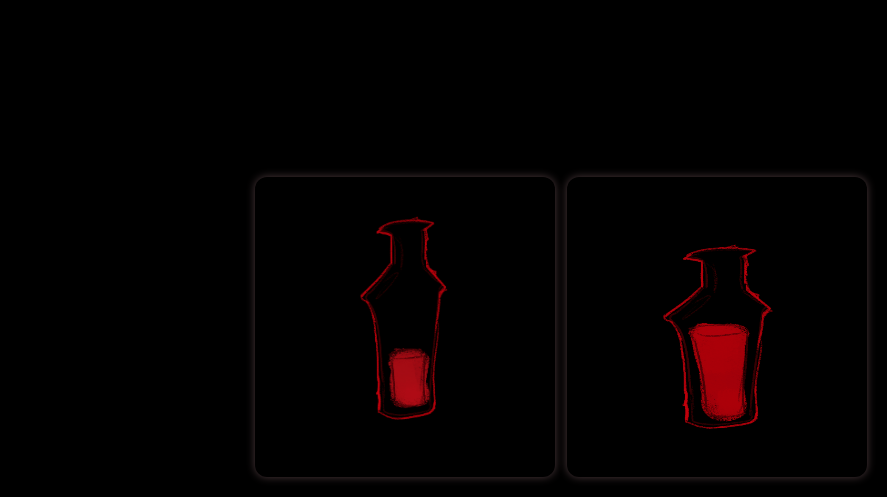
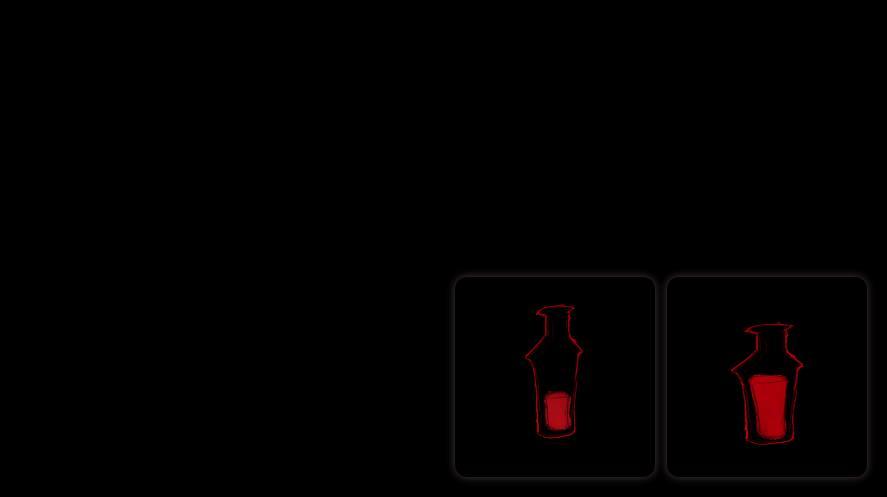
Before and after one commit to sleepy-eyeball/coffin_bat-art, a plain HTML site: page index.html in a window 1280 px wide. Shown: the part 303-800 px from the top of the page, without its empty margins (393-1280 px from the left). Drawn offline with Linux system fonts and the light colour scheme.

Commit message:
Update index.html

```diff
--- a/index.html
+++ b/index.html
@@ -26,8 +26,8 @@ z-index: 10;
 }
 
 .controls img {
-width: 300px; /* Changed from 50px */
-height: 300px; /* Changed from 50px */
+width: 200px; /* Changed from 50px */
+height: 200px; /* Changed from 50px */
 cursor: pointer;
 border-radius: 12px;
 transition: transform 0.3s ease, box-shadow 0.3s ease;
```
